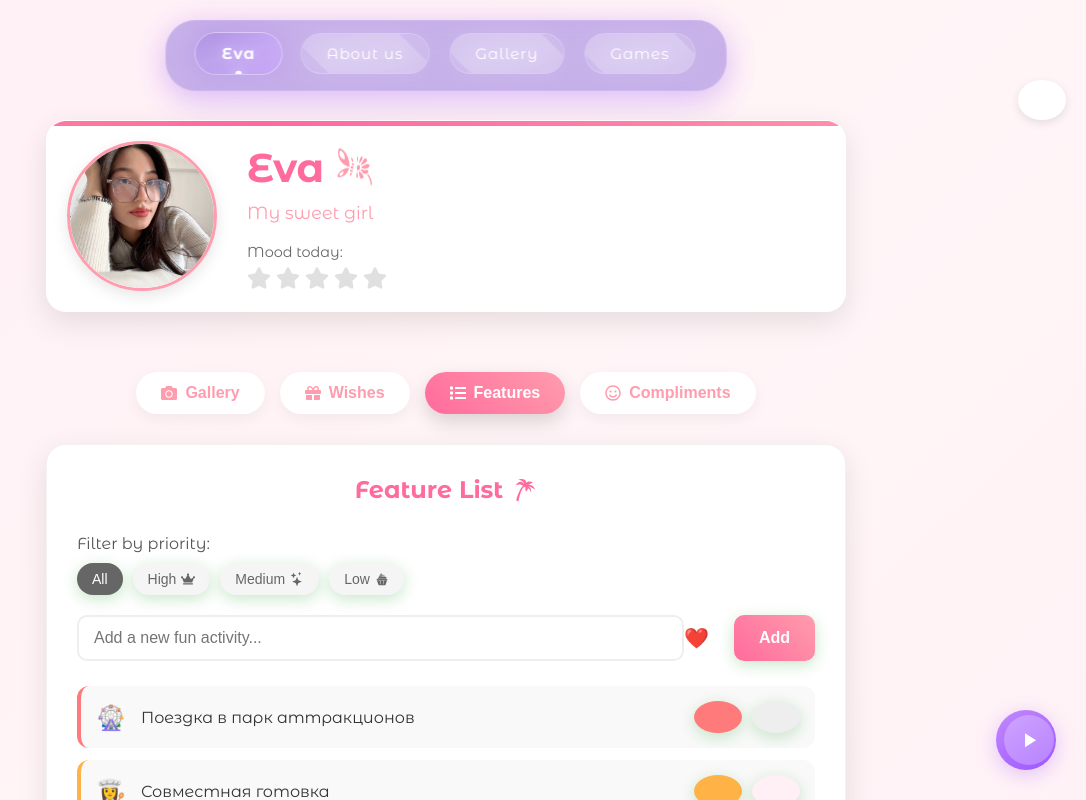
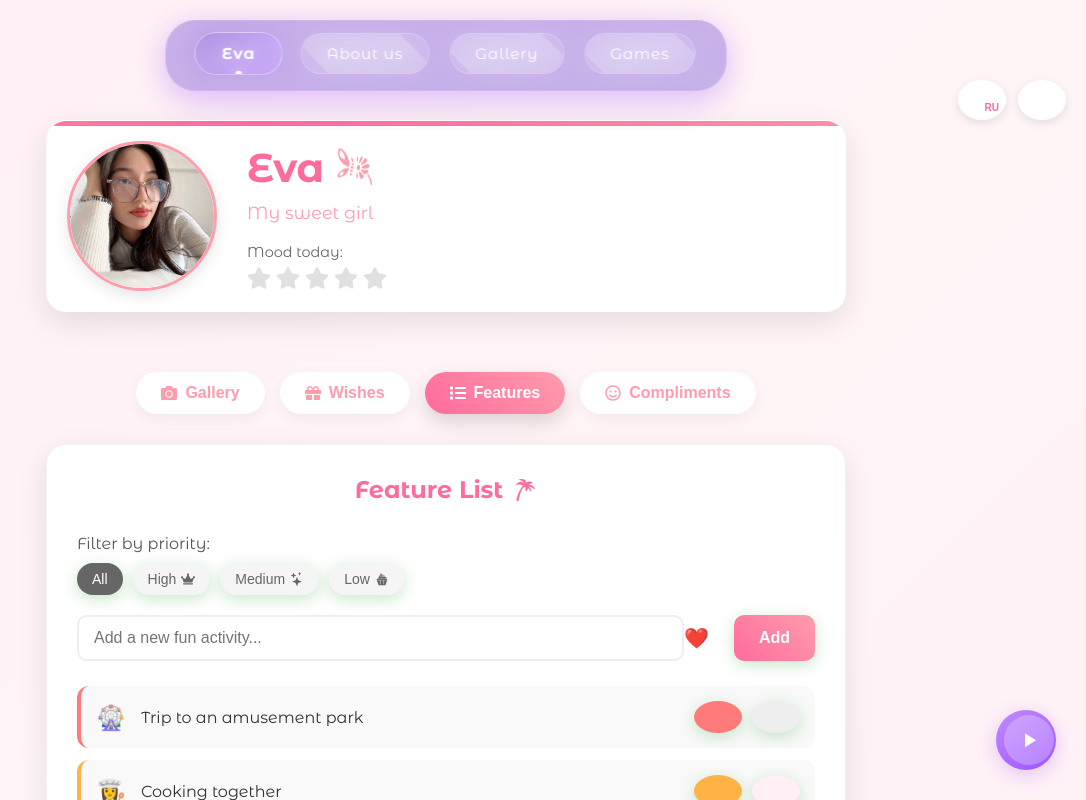
Before and after one commit to qni-afk/evochka, a React (Vite) app: page /eva in a window 1280 px wide. Shown: the top 800 px of the page, without its empty margins (194-1280 px from the left). Built offline with nearby package versions, Linux system fonts and the light colour scheme.

Commit message:
Add language switcher between English and Russian for Eva page

```diff
--- a/src/pages/Eva.jsx
+++ b/src/pages/Eva.jsx
@@ -2,7 +2,7 @@ import React, { useState, useEffect, useRef } from 'react';
 import { motion, AnimatePresence } from 'framer-motion';
 import Navbar from '../components/Navbar';
 import '../styles/Eva.css';
-import { FaHeart, FaStar, FaCamera, FaGift, FaMagic, FaRegSmile, FaList, FaCrown, FaCheck, FaPalette } from 'react-icons/fa';
+import { FaHeart, FaStar, FaCamera, FaGift, FaMagic, FaRegSmile, FaList, FaCrown, FaCheck, FaPalette, FaLanguage } from 'react-icons/fa';
 import { GiDiamondRing, GiButterflyFlower, GiPartyPopper, GiPalmTree, GiCupcake, GiShoppingBag } from 'react-icons/gi';
 import { BsEmojiHeartEyes, BsStars } from 'react-icons/bs';
 
@@ -11,18 +11,19 @@ const Eva = () => {
   const [animation, setAnimation] = useState(false);
   const [hearts, setHearts] = useState([]);
   const [moodRating, setMoodRating] = useState(0);
+  const [language, setLanguage] = useState('en'); // 'en' или 'ru'
   const [wishes, setWishes] = useState([
-    { id: 1, text: 'Провести день на природе', completed: false },
-    { id: 2, text: 'Посетить новый ресторан', completed: false },
-    { id: 3, text: 'Сходить в кино на премьеру', completed: true },
+    { id: 1, text: 'Провести день на природе', text_en: 'Spend a day outdoors', completed: false },
+    { id: 2, text: 'Посетить новый ресторан', text_en: 'Visit a new restaurant', completed: false },
+    { id: 3, text: 'Сходить в кино на премьеру', text_en: 'Go to a movie premiere', completed: true },
   ]);
   const [newWish, setNewWish] = useState('');
   const [confetti, setConfetti] = useState(false);
   const [features, setFeatures] = useState([
-    { id: 1, text: 'Поездка в парк аттракционов', emoji: '🎡', liked: false, priority: 'high' },
-    { id: 2, text: 'Совместная готовка', emoji: '👩‍🍳', liked: true, priority: 'medium' },
-    { id: 3, text: 'Прогулка по набережной', emoji: '🌅', liked: false, priority: 'low' },
-    { id: 4, text: 'Посмотреть новый фильм', emoji: '🎬', liked: true, priority: 'medium' },
+    { id: 1, text: 'Поездка в парк аттракционов', text_en: 'Trip to an amusement park', emoji: '🎡', liked: false, priority: 'high' },
+    { id: 2, text: 'Совместная готовка', text_en: 'Cooking together', emoji: '👩‍🍳', liked: true, priority: 'medium' },
+    { id: 3, text: 'Прогулка по набережной', text_en: 'Walking along the embankment', emoji: '🌅', liked: false, priority: 'low' },
+    { id: 4, text: 'Посмотреть новый фильм', text_en: 'Watch a new movie', emoji: '🎬', liked: true, priority: 'medium' },
   ]);
   const [newFeature, setNewFeature] = useState('');
   const [selectedEmoji, setSelectedEmoji] = useState('❤️');
@@ -34,15 +35,16 @@ const Eva = () => {
   const emojiOptions = ['❤️', '🎮', '🎬', '🎭', '🎨', '🎸', '🏄‍♀️', '🚴‍♀️', '🧗‍♀️', '🏂', '🏕️', '🌅', '🍿', '🍕', '🍦', '🍹', '👗', '💃', '🎡', '🎯'];
 
   const memories = [
-    { id: 1, title: 'First meeting', date: '09.12.2023', image: '/images/photo_2025-02-28_01-09-21.jpg' },
-    { id: 2, title: "New Year's Eve", date: '31.12.2023', image: '/images/eva white.jpg' },
-    { id: 3, title: "Eva's birthday", date: '05.03.2023', image: '/images/eva blue.jpg' },
-    { id: 4, title: 'My birthday', date: '08.08.2024', image: '/images/eva sex.jpg' },
-    { id: 5, title: 'One year together', date: '09.12.2024', image: '/images/image_2025-02-28_01-11-28.png' },
-    { id: 6, title: 'Two years together', date: '09.12.2025', image: '/images/photo_2024-06-17_22-32-56.jpg' },
+    { id: 1, title: 'First meeting', title_ru: 'Первая встреча', date: '09.12.2023', image: '/images/photo_2025-02-28_01-09-21.jpg' },
+    { id: 2, title: "New Year's Eve", title_ru: 'Новогодняя ночь', date: '31.12.2023', image: '/images/eva white.jpg' },
+    { id: 3, title: "Eva's birthday", title_ru: 'День рождения Евы', date: '05.03.2023', image: '/images/eva blue.jpg' },
+    { id: 4, title: 'My birthday', title_ru: 'Мой день рождения', date: '08.08.2024', image: '/images/eva sex.jpg' },
+    { id: 5, title: 'One year together', title_ru: 'Год вместе', date: '09.12.2024', image: '/images/image_2025-02-28_01-11-28.png' },
+    { id: 6, title: 'Two years together', title_ru: 'Два года вместе', date: '09.12.2025', image: '/images/photo_2024-06-17_22-32-56.jpg' },
   ];
 
-  const compliments = [
+  const compliments = {
+    en: [
       'You are the most beautiful!',
       'Your smile brightens my day',
       'You are my favorite girl',
@@ -53,7 +55,74 @@ const Eva = () => {
       'I love your laughter',
       'You are my inspiration',
       'You are perfect in every way'
-  ];
+    ],
+    ru: [
+      'Ты самая красивая!',
+      'Твоя улыбка освещает мой день',
+      'Ты моя любимая девушка',
+      'Я счастливее всего рядом с тобой',
+      'Ты бесконечно прекрасна',
+      'Ты делаешь меня лучше',
+      'Твои глаза как две звезды',
+      'Обожаю твой смех',
+      'Ты моё вдохновение',
+      'Ты идеальна во всём'
+    ]
+  };
+
+  // Тексты для интерфейса в зависимости от языка
+  const translations = {
+    en: {
+      profileTitle: 'My sweet girl',
+      moodToday: 'Mood today:',
+      gallery: 'Gallery',
+      wishes: 'Wishes',
+      features: 'Features',
+      compliments: 'Compliments',
+      featureList: 'Feature List',
+      filterByPriority: 'Filter by priority:',
+      all: 'All',
+      high: 'High',
+      medium: 'Medium',
+      low: 'Low',
+      addNewActivity: 'Add a new fun activity...',
+      add: 'Add',
+      funActivities: 'Fun Activities Together',
+      funActivitiesDesc: 'Create a list of fun activities we can do together. Set priorities, mark your favorites, and let\'s make memories!',
+      memories: 'Our Memories',
+      wishList: 'Wish List',
+      addNewWish: 'Add a new wish...',
+      newCompliment: 'New Compliment',
+      loveNoteText: 'You are the best thing that has ever happened to me. Every day with you is a little miracle.',
+      withLove: 'With love forever',
+    },
+    ru: {
+      profileTitle: 'Моя любимая девочка',
+      moodToday: 'Настроение сегодня:',
+      gallery: 'Галерея',
+      wishes: 'Желания',
+      features: 'Занятия',
+      compliments: 'Комплименты',
+      featureList: 'Список занятий',
+      filterByPriority: 'Фильтр по приоритету:',
+      all: 'Все',
+      high: 'Высокий',
+      medium: 'Средний',
+      low: 'Низкий',
+      addNewActivity: 'Добавить новое занятие...',
+      add: 'Добавить',
+      funActivities: 'Интересные занятия вместе',
+      funActivitiesDesc: 'Создай список занятий, которые мы можем делать вместе. Установи приоритеты, отметь любимые, и давай создавать воспоминания!',
+      memories: 'Наши воспоминания',
+      wishList: 'Список желаний',
+      addNewWish: 'Добавить новое желание...',
+      newCompliment: 'Новый комплимент',
+      loveNoteText: 'Ты — лучшее, что случилось в моей жизни. Каждый день с тобой — это маленькое чудо.',
+      withLove: 'С любовью навсегда',
+    }
+  };
+
+  const getText = (key) => translations[language][key];
 
   const colorThemes = {
     pink: {
@@ -91,6 +160,10 @@ const Eva = () => {
 
   const handleTabChange = (tab) => {
     setActiveTab(tab);
+  };
+
+  const toggleLanguage = () => {
+    setLanguage(language === 'en' ? 'ru' : 'en');
   };
 
   const sendCompliment = () => {
@@ -139,7 +212,7 @@ const Eva = () => {
     if (newWish.trim() !== '') {
       setWishes([
         ...wishes,
-        { id: Date.now(), text: newWish, completed: false }
+        { id: Date.now(), text: newWish, text_en: newWish, completed: false }
       ]);
       setNewWish('');
     }
@@ -170,6 +243,7 @@ const Eva = () => {
         {
           id: Date.now(),
           text: newFeature,
+          text_en: newFeature,
           emoji: selectedEmoji,
           liked: false,
           priority: 'medium'
@@ -196,7 +270,7 @@ const Eva = () => {
   };
 
   const randomCompliment = () => {
-    return compliments[Math.floor(Math.random() * compliments.length)];
+    return compliments[language][Math.floor(Math.random() * compliments[language].length)];
   };
 
   useEffect(() => {
@@ -263,7 +337,7 @@ const Eva = () => {
     if (newWish.trim() === '') return;
 
     const id = wishes.length ? Math.max(...wishes.map((wish) => wish.id)) + 1 : 1;
-    setWishes([...wishes, { id, text: newWish, completed: false }]);
+    setWishes([...wishes, { id, text: newWish, text_en: newWish, completed: false }]);
     setNewWish('');
   };
 
@@ -297,6 +371,11 @@ const Eva = () => {
 
     return confettiElements;
   };
+
+  // Функция для получения текста в зависимости от выбранного языка
+  const getFeatureText = (feature) => language === 'en' ? feature.text_en : feature.text;
+  const getWishText = (wish) => language === 'en' ? wish.text_en : wish.text;
+  const getMemoryTitle = (memory) => language === 'en' ? memory.title : memory.title_ru;
 
   return (
     <div className={`eva-page ${colorTheme}`} ref={containerRef} onClick={handleHeartClick}>
@@ -336,9 +415,9 @@ const Eva = () => {
             <img src="/images/eva white.jpg" alt="Eva" className="profile-pic" />
             <div className="profile-info">
               <h1>Eva <GiButterflyFlower className="name-icon" /></h1>
-              <p className="profile-subtitle">My sweet girl</p>
+              <p className="profile-subtitle">{getText('profileTitle')}</p>
               <div className="mood-meter">
-                <p>Mood today:</p>
+                <p>{getText('moodToday')}</p>
                 <div className="star-rating">
                   {[1, 2, 3, 4, 5].map((star) => (
                     <FaStar
@@ -356,6 +435,20 @@ const Eva = () => {
           </div>
         </div>
       </header>
+
+      <div className="language-switcher">
+        <button
+          className="language-button"
+          onClick={(e) => {
+            e.stopPropagation();
+            toggleLanguage();
+          }}
+          title={language === 'en' ? 'Переключить на русский' : 'Switch to English'}
+        >
+          <FaLanguage />
+          <span>{language === 'en' ? 'RU' : 'EN'}</span>
+        </button>
+      </div>
 
       <div className="theme-switcher">
         <button
@@ -386,32 +479,32 @@ const Eva = () => {
           className={activeTab === 'gallery' ? 'active' : ''}
           onClick={() => handleTabChange('gallery')}
         >
-          <FaCamera /> Gallery
+          <FaCamera /> {getText('gallery')}
         </button>
         <button
           className={activeTab === 'wishes' ? 'active' : ''}
           onClick={() => handleTabChange('wishes')}
         >
-          <FaGift /> Wishes
+          <FaGift /> {getText('wishes')}
         </button>
         <button
           className={activeTab === 'features' ? 'active' : ''}
           onClick={() => handleTabChange('features')}
         >
-          <FaList /> Features
+          <FaList /> {getText('features')}
         </button>
         <button
           className={activeTab === 'compliments' ? 'active' : ''}
           onClick={() => handleTabChange('compliments')}
         >
-          <FaRegSmile /> Compliments
+          <FaRegSmile /> {getText('compliments')}
         </button>
       </div>
 
       <div className="tab-content">
         {activeTab === 'gallery' && (
           <div className="memories-section">
-            <h2>Our Memories <FaCamera /></h2>
+            <h2>{getText('memories')} <FaCamera /></h2>
             <div className="memories-grid">
               {memories.map((memory) => (
                 <motion.div
@@ -424,10 +517,10 @@ const Eva = () => {
                   transition={{ type: "spring", stiffness: 400, damping: 10 }}
                 >
                   <div className="memory-image">
-                    <img src={memory.image} alt={memory.title} />
+                    <img src={memory.image} alt={getMemoryTitle(memory)} />
                   </div>
                   <div className="memory-info">
-                    <h3>{memory.title}</h3>
+                    <h3>{getMemoryTitle(memory)}</h3>
                     <p>{memory.date}</p>
                   </div>
                 </motion.div>
@@ -438,15 +531,15 @@ const Eva = () => {
 
         {activeTab === 'wishes' && (
           <div className="wishes-section">
-            <h2>Wish List <FaGift /></h2>
+            <h2>{getText('wishList')} <FaGift /></h2>
             <form className="wish-input" onSubmit={handleWishSubmit}>
               <input
                 type="text"
-                placeholder="Add a new wish..."
+                placeholder={getText('addNewWish')}
                 value={newWish}
                 onChange={(e) => setNewWish(e.target.value)}
               />
-              <button type="submit">Add</button>
+              <button type="submit">{getText('add')}</button>
             </form>
             <ul className="wishes-list">
               {wishes.map((wish) => (
@@ -456,7 +549,7 @@ const Eva = () => {
                   whileHover={{ scale: 1.02 }}
                   onClick={() => handleWishToggle(wish.id)}
                 >
-                  <span className="wish-text">{wish.text}</span>
+                  <span className="wish-text">{getWishText(wish)}</span>
                   <span className="wish-check">{wish.completed ? '✓' : '○'}</span>
                 </motion.li>
               ))}
@@ -466,34 +559,34 @@ const Eva = () => {
 
         {activeTab === 'features' && (
           <div className="features-section">
-            <h2>Feature List <GiPalmTree /></h2>
+            <h2>{getText('featureList')} <GiPalmTree /></h2>
 
             <div className="feature-filters">
-              <p>Filter by priority:</p>
+              <p>{getText('filterByPriority')}</p>
               <div className="priority-buttons">
                 <button
                   className={filterPriority === 'all' ? 'active' : ''}
                   onClick={() => setFilterPriority('all')}
                 >
-                  All
+                  {getText('all')}
                 </button>
                 <button
                   className={`${filterPriority === 'high' ? 'active high' : ''}`}
                   onClick={() => setFilterPriority('high')}
                 >
-                  High <FaCrown />
+                  {getText('high')} <FaCrown />
                 </button>
                 <button
                   className={`${filterPriority === 'medium' ? 'active medium' : ''}`}
                   onClick={() => setFilterPriority('medium')}
                 >
-                  Medium <BsStars />
+                  {getText('medium')} <BsStars />
                 </button>
                 <button
                   className={`${filterPriority === 'low' ? 'active low' : ''}`}
                   onClick={() => setFilterPriority('low')}
                 >
-                  Low <GiCupcake />
+                  {getText('low')} <GiCupcake />
                 </button>
               </div>
             </div>
@@ -502,7 +595,7 @@ const Eva = () => {
               <div className="input-group">
                 <input
                   type="text"
-                  placeholder="Add a new fun activity..."
+                  placeholder={getText('addNewActivity')}
                   value={newFeature}
                   onChange={(e) => setNewFeature(e.target.value)}
                   onKeyPress={(e) => e.key === 'Enter' && addFeature()}
@@ -522,7 +615,7 @@ const Eva = () => {
                   </div>
                 </div>
               </div>
-              <button onClick={addFeature}>Add</button>
+              <button onClick={addFeature}>{getText('add')}</button>
             </div>
 
             <motion.ul
@@ -546,7 +639,7 @@ const Eva = () => {
                 >
                   <div className="feature-content">
                     <span className="feature-emoji">{feature.emoji}</span>
-                    <span className="feature-text">{feature.text}</span>
+                    <span className="feature-text">{getFeatureText(feature)}</span>
                   </div>
                   <div className="feature-actions">
                     <button
@@ -579,8 +672,8 @@ const Eva = () => {
               <div className="info-card">
                 <GiShoppingBag className="info-icon" />
                 <div className="info-text">
-                  <h3>Fun Activities Together</h3>
-                  <p>Create a list of fun activities we can do together. Set priorities, mark your favorites, and let's make memories!</p>
+                  <h3>{getText('funActivities')}</h3>
+                  <p>{getText('funActivitiesDesc')}</p>
                 </div>
               </div>
             </div>
@@ -589,7 +682,7 @@ const Eva = () => {
 
         {activeTab === 'compliments' && (
           <div className="compliments-section">
-            <h2>Compliments <FaRegSmile /></h2>
+            <h2>{getText('compliments')} <FaRegSmile /></h2>
             <div className="compliment-card">
               <motion.div
                 className={`compliment-text ${animation ? 'animate' : ''}`}
@@ -606,19 +699,19 @@ const Eva = () => {
                 {randomCompliment()}
               </motion.div>
               <button className="compliment-button" onClick={sendCompliment}>
-                <FaMagic /> New Compliment
+                <FaMagic /> {getText('newCompliment')}
               </button>
             </div>
             <div className="love-note">
               <GiDiamondRing className="love-icon" />
-              <p>You are the best thing that has ever happened to me. Every day with you is a little miracle.</p>
+              <p>{getText('loveNoteText')}</p>
             </div>
           </div>
         )}
       </div>
 
       <div className="eva-footer">
-        <p>With love forever ❤️</p>
+        <p>{getText('withLove')} ❤️</p>
         <GiPartyPopper className="footer-icon" />
       </div>
     </div>
--- a/src/styles/Eva.css
+++ b/src/styles/Eva.css
@@ -23,6 +23,44 @@
   top: 80px;
   right: 20px;
   z-index: 100;
+}
+
+/* Переключатель языка */
+.language-switcher {
+  position: fixed;
+  top: 80px;
+  right: 80px;
+  z-index: 100;
+}
+
+.language-button {
+  background: white;
+  border: none;
+  border-radius: 50%;
+  width: 40px;
+  height: 40px;
+  display: flex;
+  justify-content: center;
+  align-items: center;
+  box-shadow: 0 3px 10px rgba(0, 0, 0, 0.1);
+  cursor: pointer;
+  color: var(--primary-color);
+  font-size: 18px;
+  transition: all 0.3s ease;
+  position: relative;
+}
+
+.language-button span {
+  position: absolute;
+  font-size: 10px;
+  font-weight: bold;
+  bottom: 7px;
+  right: 7px;
+}
+
+.language-button:hover {
+  transform: scale(1.1);
+  box-shadow: 0 5px 15px rgba(0, 0, 0, 0.15);
 }
 
 .theme-button {
```
Lines whose indentation alone changed are shown as unchanged.
